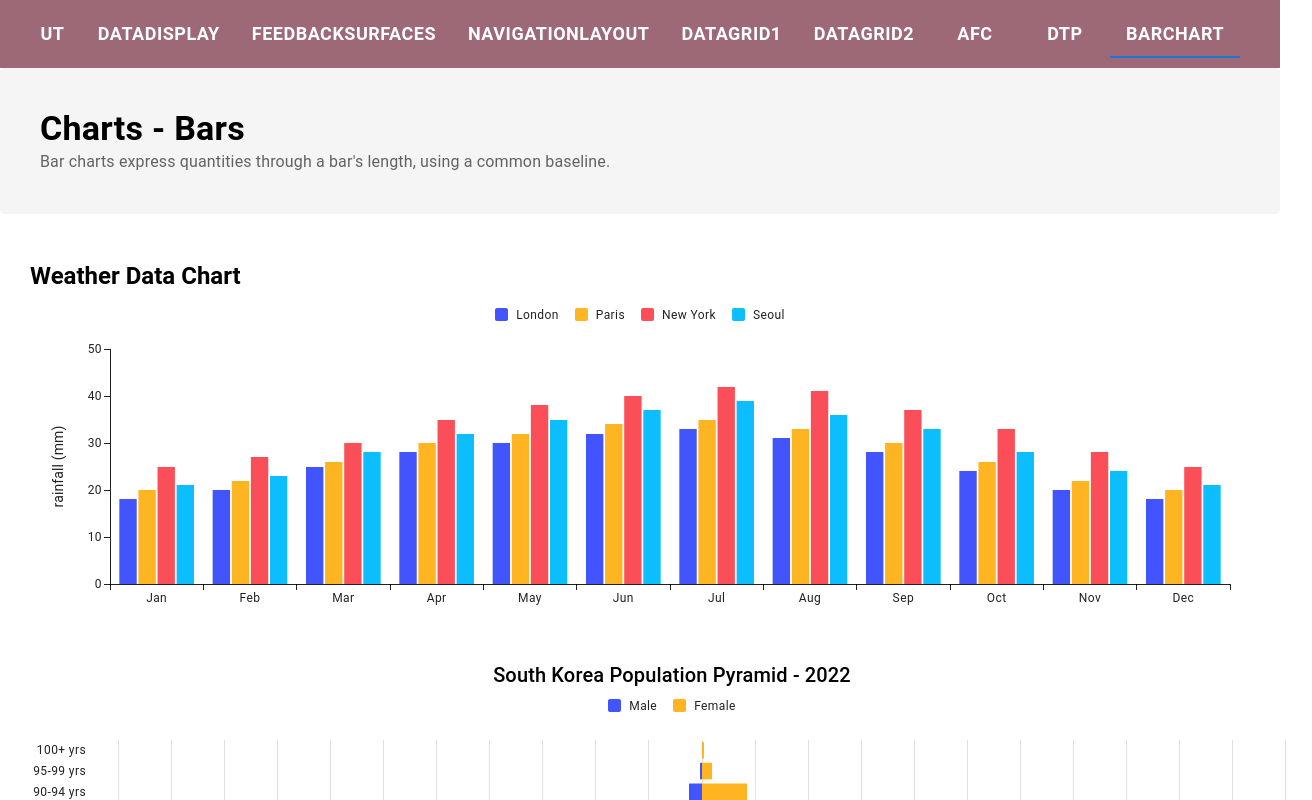
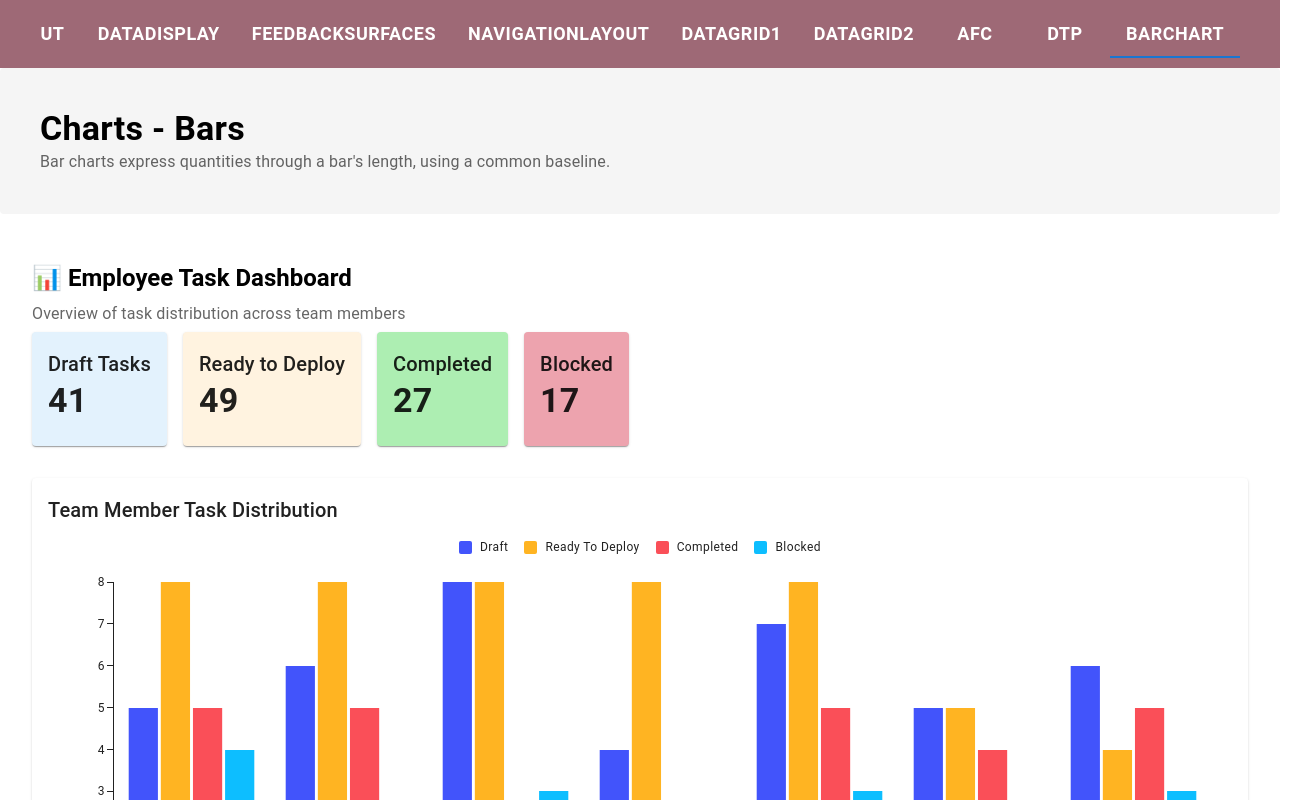
Before and after one commit to Kvivekananda/Displaying-MeterialUI-components, a React (Create React App) app: page /BarChart in a window 1280 px wide. Shown: the top 800 px of the page, 1312 px wide, since content can reach past the window. Built offline with nearby package versions, Linux system fonts and the light colour scheme; what @mui/x-data-grid-generator would draw is missing.

Commit message:
Finnal code of Barchart.js file

```diff
--- a/src/components/BarChart.js
+++ b/src/components/BarChart.js
@@ -1,81 +1,67 @@
 import * as React from "react";
+import { Box, Typography, Card, CardContent, Grid } from "@mui/material";
 import { BarChart } from "@mui/x-charts/BarChart";
-import { Typography, Box } from "@mui/material";
-import Stack from "@mui/material/Stack";
+import Stack from '@mui/material/Stack';
+
+
+const employeeTasks = [
+  { id: 1, TeamMembers: "Vivekananda", DraftTask: 5, Ready_To_Deploy: 8, Complete: 5, Blocked: 4 },
+  { id: 2, TeamMembers: "Pavan", DraftTask: 6, Ready_To_Deploy: 8, Complete: 5, Blocked: 1 },
+  { id: 3, TeamMembers: "Srini", DraftTask: 8, Ready_To_Deploy: 8, Complete: 1, Blocked: 3 },
+  { id: 4, TeamMembers: "Praneeth", DraftTask: 4, Ready_To_Deploy: 8, Complete: 2, Blocked: 2 },
+  { id: 5, TeamMembers: "Ravi", DraftTask: 7, Ready_To_Deploy: 8, Complete: 5, Blocked: 3 },
+  { id: 6, TeamMembers: "Nikhil", DraftTask: 5, Ready_To_Deploy: 5, Complete: 4, Blocked: 1 },
+  { id: 7, TeamMembers: "Bala", DraftTask: 6, Ready_To_Deploy: 4, Complete: 5, Blocked: 3 },
+];
+
+const totals = employeeTasks.reduce(
+  (acc, curr) => {
+    acc.DraftTask += curr.DraftTask;
+    acc.Ready_To_Deploy += curr.Ready_To_Deploy;
+    acc.Complete += curr.Complete;
+    acc.Blocked += curr.Blocked;
+    return acc;
+  },
+  { DraftTask: 0, Ready_To_Deploy: 0, Complete: 0, Blocked:0 }
+);
+
+
+
+
+
+
 
   const dataset = [
-  { month: "Jan", london: 18, paris: 20, newYork: 25, seoul: 21 },
-  { month: "Feb", london: 20, paris: 22, newYork: 27, seoul: 23 },
-  { month: "Mar", london: 25, paris: 26, newYork: 30, seoul: 28 },
-  { month: "Apr", london: 28, paris: 30, newYork: 35, seoul: 32 },
-  { month: "May", london: 30, paris: 32, newYork: 38, seoul: 35 },
-  { month: "Jun", london: 32, paris: 34, newYork: 40, seoul: 37 },
-  { month: "Jul", london: 33, paris: 35, newYork: 42, seoul: 39 },
-  { month: "Aug", london: 31, paris: 33, newYork: 41, seoul: 36 },
-  { month: "Sep", london: 28, paris: 30, newYork: 37, seoul: 33 },
-  { month: "Oct", london: 24, paris: 26, newYork: 33, seoul: 28 },
-  { month: "Nov", london: 20, paris: 22, newYork: 28, seoul: 24 },
-  { month: "Dec", london: 18, paris: 20, newYork: 25, seoul: 21 },
+    { department: "Engineering" },
+    { department: "HR" },
+    { department: "Marketing" },
+    { department: "Sales" },
+    { department: "Finance"},
+    { department: "Cloud"},
   ];
-
-const valueFormatter = (value) => `${value} mm`;
-
-const chartSetting = {
-  yAxis: [
-    {
-      label: "rainfall (mm)",
-      width: 60,
-    },
-  ],
-  height: 300,
-};
-
-const ageGroups = [
-  "100+ yrs",
-  "95-99 yrs",
-  "90-94 yrs",
-  "85-89 yrs",
-  "80-84 yrs",
-  "75-79 yrs",
-  "70-74 yrs",
-  "65-69 yrs",
-  "60-64 yrs",
-  "55-59 yrs",
-  "50-54 yrs",
-  "45-49 yrs",
-  "40-44 yrs",
-  "35-39 yrs",
-  "30-34 yrs",
-  "25-29 yrs",
-  "20-24 yrs",
-  "15-19 yrs",
-  "10-14 yrs",
-  "5-9 yrs",
-  "0-4 yrs",
-];
-
   const male = [
-  1139, 8291, 50323, 201240, 476263, 696606, 1012668, 1478069, 2042614, 2068112,
-  2258061, 2061862, 2067075, 1808706, 1796779, 1933726, 1620461, 1183580,
-  1189663, 1097221, 766227,
+ 60,50,44,98,65,24
 ];
 
 const female = [
-  5770, 36739, 168603, 445118, 762492, 899933, 1152098, 1585781, 2105499,
-  2045845, 2231491, 2000130, 1967944, 1673805, 1593655, 1695058, 1484776,
-  1104293, 1122176, 1044863, 727814,
+ 45,54,87,65,50,19
 ];
 
-const numberFormatter = Intl.NumberFormat("en-US", {
+const numberFormatter = Intl.NumberFormat('en-US', {
   useGrouping: true,
 });
-const numberWithSuffixFormatter = new Intl.NumberFormat("en-US", {
-  notation: "compact",
+const numberWithSuffixFormatter = new Intl.NumberFormat('en-US', {
+  notation: 'compact',
 });
-const valueFormatter1 = (population) =>
-  population ? `${numberFormatter.format(Math.abs(population))}` : "";
+const valueFormatter = (population) =>
+  population ? `${numberFormatter.format(Math.abs(population))}` : '';
 
-export default function BarsDataset() {
+
+
+
+
+
+export default function EmployeeDashboard() {
   return (
     <div>
       <Box
@@ -95,73 +81,125 @@ export default function BarsDataset() {
           baseline.
         </Typography>
       </Box>
-      <div style={{ padding: "30px" }}>
+    <Box sx={{ p: 4,  minHeight: "100vh" }}>
+
       <Typography variant="h5" fontWeight="bold" gutterBottom>
-          Weather Data Chart
+        📊 Employee Task Dashboard
       </Typography>
+      <Typography variant="body1" color="text.secondary" gutterBottom>
+        Overview of task distribution across team members
+      </Typography>
+
+      <Grid container spacing={2} sx={{ mb: 4 }}>
+        <Grid item xs={12} md={3}>
+          <Card sx={{ bgcolor: "#e3f2fd" }}>
+            <CardContent>
+              <Typography variant="h6">Draft Tasks</Typography>
+              <Typography variant="h4" fontWeight="bold">{totals.DraftTask}</Typography>
+            </CardContent>
+          </Card>
+        </Grid>
+        <Grid item xs={12} md={3}>
+          <Card sx={{ bgcolor: "#fff3e0" }}>
+            <CardContent>
+              <Typography variant="h6">Ready to Deploy</Typography>
+              <Typography variant="h4" fontWeight="bold">{totals.Ready_To_Deploy}</Typography>
+            </CardContent>
+          </Card>
+        </Grid>
+        <Grid item xs={12} md={3}>
+          <Card sx={{ bgcolor: "#adeeb2ff" }}>
+            <CardContent>
+              <Typography variant="h6">Completed</Typography>
+              <Typography variant="h4" fontWeight="bold">{totals.Complete}</Typography>
+            </CardContent>
+          </Card>
+        </Grid>
+        <Grid item xs={12} md={3}>
+          <Card sx={{ bgcolor: "#eda3aeff" }}>
+            <CardContent>
+              <Typography variant="h6">Blocked</Typography>
+              <Typography variant="h4" fontWeight="bold">{totals.Blocked}</Typography>
+            </CardContent>
+          </Card>
+        </Grid>
+      </Grid>
+
+
+      <Card>
+        <CardContent>
+          <Typography variant="h6" gutterBottom>
+            Team Member Task Distribution
+          </Typography>
+          <BarChart
+            dataset={employeeTasks}
+            xAxis={[{ dataKey: "TeamMembers" }]}
+            series={[
+              { dataKey: "DraftTask", label: "Draft" },
+              { dataKey: "Ready_To_Deploy", label: "Ready To Deploy" },
+              { dataKey: "Complete", label: "Completed" },
+              { dataKey: "Blocked", label: "Blocked" },
+            ]}
+            height={400}
+          />
+        </CardContent>
+      </Card>
+
+
+
+<Box sx={{ p: 3,my:12 }}>
+  <Box sx={{mb:5}}>
+      <Typography variant="h5" fontWeight="bold" gutterBottom>
+        Employee Distribution by Department (Male vs Female)
+      </Typography>
+       <Typography variant="body1" color="text.secondary" gutterBottom>
+        Below shows Pyramid BarChart Of Male and Female of Each Department</Typography>
+        </Box>
+ <Card>
+   <CardContent>
 
       <BarChart
         dataset={dataset}
-          xAxis={[{ dataKey: "month" }]}
+        yAxis={[{ scaleType: "band", dataKey: "department" }]}
         series={[
-            { dataKey: "london", label: "London", valueFormatter },
-            { dataKey: "paris", label: "Paris", valueFormatter },
-            { dataKey: "newYork", label: "New York", valueFormatter },
-            { dataKey: "seoul", label: "Seoul", valueFormatter },
+          {  data: male.map((population) => -population),
+            label: 'Male',
+            type: 'bar',
+            valueFormatter,},
+          {  data: female,
+            label: 'Female',
+            type: 'bar',
+            valueFormatter,},
         ]}
-          {...chartSetting}
-        />
-      </div>
-
-      <Stack width="100%" sx={{ mx: [0, 4] }}>
-        <Typography variant="h6" component="span" textAlign="center">
-          South Korea Population Pyramid - 2022
-        </Typography>
-        <BarChart
-          height={500}
         layout="horizontal"
-          margin={{ right: 0, left: 0 }}
-          series={[
-            {
-              data: male.map((population) => -population),
-              label: "Male",
-              type: "bar",
-              valueFormatter1,
-              stack: "stack",
-            },
-            {
-              data: female,
-              label: "Female",
-              type: "bar",
-              valueFormatter1,
-              stack: "stack",
-            },
-          ]}
-          yAxis={[
-            {
-              data: ageGroups,
-              width: 60,
-              disableLine: true,
-              disableTicks: true,
-            },
-          ]}
          xAxis={[
           {
-              valueFormatter1: (population) =>
+            valueFormatter: (population) =>
               numberWithSuffixFormatter.format(Math.abs(population)),
             disableLine: true,
             disableTicks: true,
             domainLimit(min, max) {
               const extremum = Math.max(-min, max);
-                const roundedExtremum = Math.ceil(extremum / 100_000) * 100_000;
+              const roundedExtremum = Math.ceil(extremum / 10_0) * 10_0;
               return { min: -roundedExtremum, max: roundedExtremum };
             },
+            label: "Number of Employees"
           },
         ]}
         grid={{ vertical: true }}
+
+        height={400}
+        margin={{ left: 0, right: 0 }}
       />
-        <Typography variant="caption">Source: KOSIS</Typography>
-      </Stack>
+      </CardContent>
+      </Card>
+    </Box>
+
+
+    </Box>
+
+
+
     </div>
   );
 }
```
Lines whose indentation alone changed are shown as unchanged.
